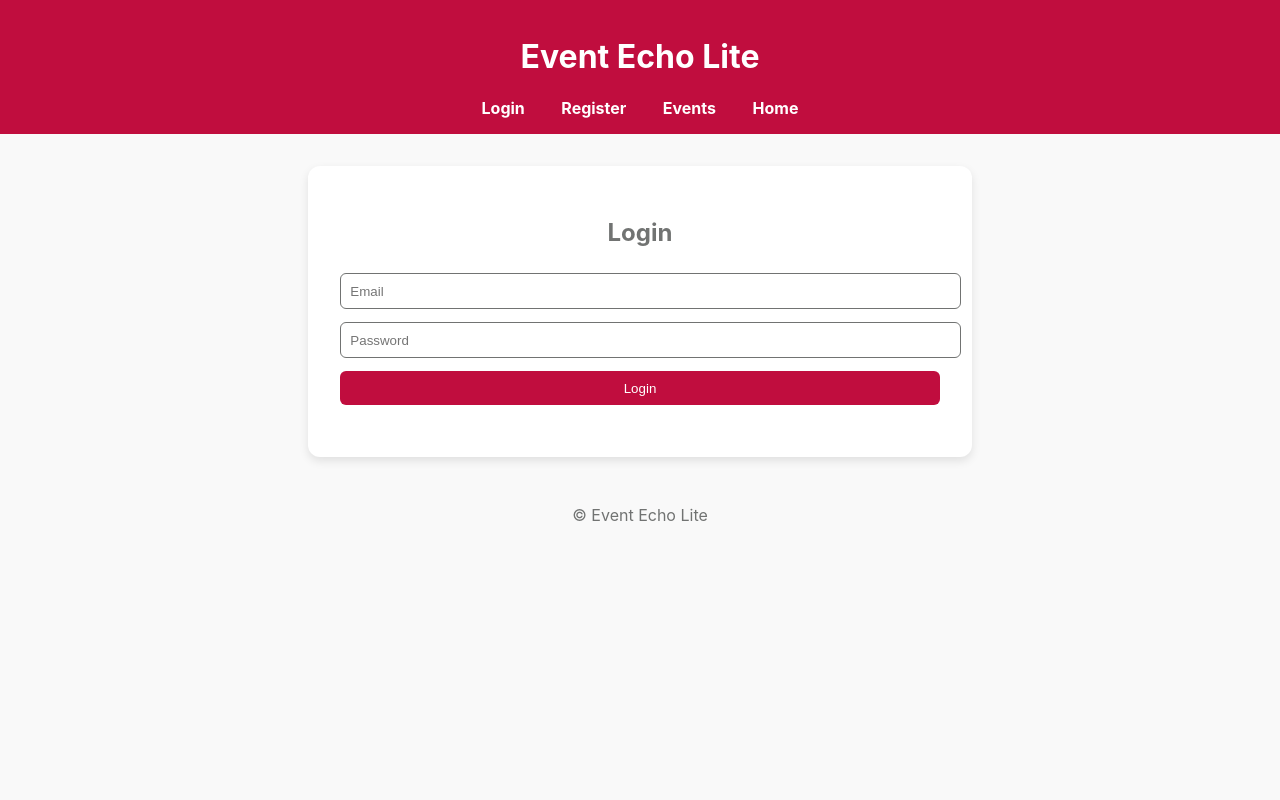
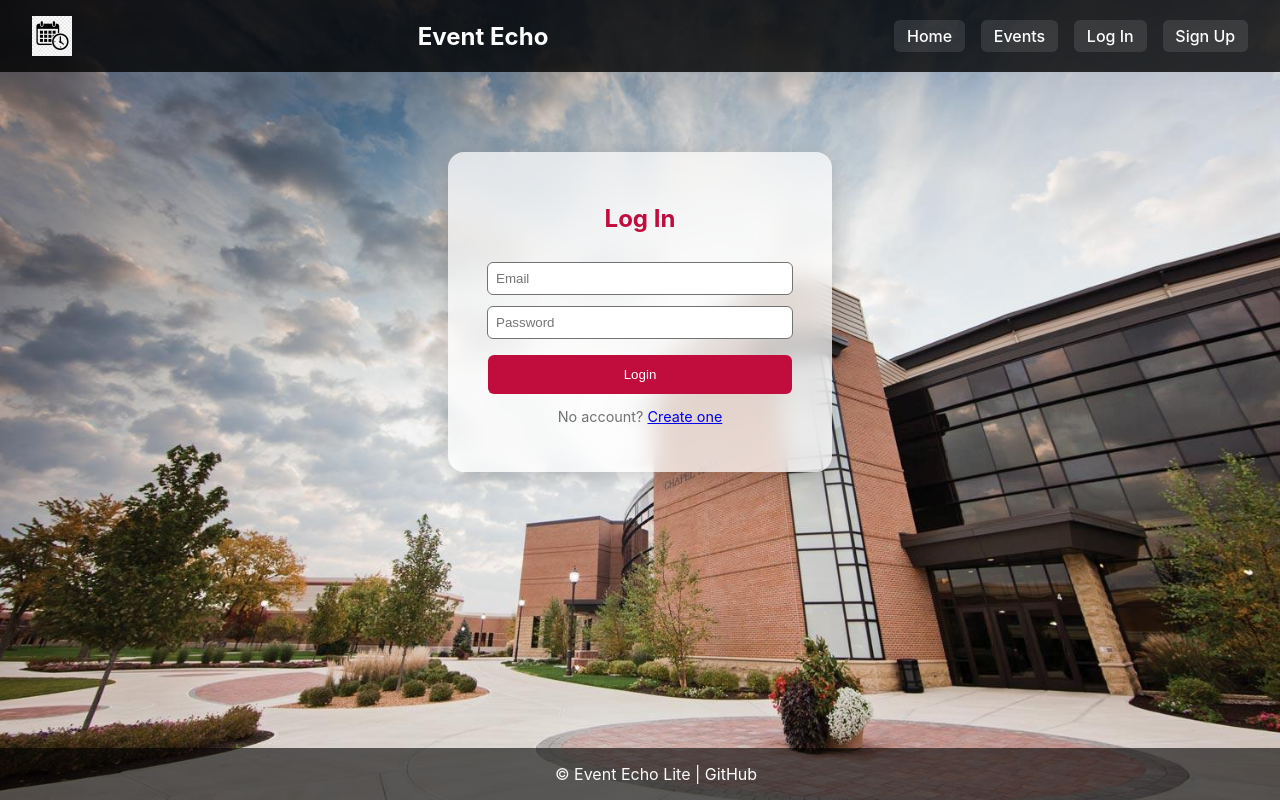
Before and after one commit to JoshuaCYin/Event-Echo-Lite, a plain HTML site: page frontend/index.html in a window 1280 px wide. Drawn offline with Linux system fonts and the light colour scheme.

Commit message:
Add some prototype UI elements.

```diff
--- a/frontend/css/main.css
+++ b/frontend/css/main.css
@@ -1,64 +1,133 @@
-:root {     /* Base colors */
+:root { /* Base colors */
   --red: #C00D3E;
   --gray: #717372;
-  --offwhite: #F9F9F9;
-  --accent: #fd3333;
+  --offwhite: #f9f9f9;
+  --accent: #2E8B57;
 }
 
 body {
+  margin: 0;
   font-family: 'Inter', sans-serif;
-  background-color: var(--offwhite);
   color: var(--gray);
-  margin: 0;
+  background: url("../assets/chapel_auditorium.jpeg") center/cover no-repeat fixed; /* background photo */
+  height: 100vh;
+}
+
+footer { /* included footer styles mainly to ensure it is fixed to the bottom */
+  position: fixed;
+  bottom: 0;
+  width: 100%;
+  text-align: center;
+  padding: 0.5em;
+  color: var(--offwhite);
+  background: rgba(0,0,0,0.6);
+}
+
+/* ---------- NAVBAR ---------- */
+.logo {
+  height: 40px;
+  margin-right: 0em;
 }
 
 header {
+  background: rgba(0, 0, 0, 0.8);
+  color: white;
+  display: flex;
+  justify-content: space-between;
+  align-items: center;
+  padding: 1em 2em;
+}
+
+header h1 {
+  margin: 0;
+  font-size: 1.5em;
+}
+
+nav {
+  display: flex;
+  gap: 1em;
+}
+
+nav a, .nav-btn {
+  color: white;
+  text-decoration: none;
+  font-weight: 500;
+  background: rgba(255,255,255,0.1);
+  padding: 0.4em 0.8em;
+  cursor: pointer;
+  transition: 0.2s;
+  border-radius: 6px;
+}
+
+nav a:hover, .nav-btn:hover{
   background: var(--red);
   color: white;
-  padding: 1em;
+}
+
+/* Hamburger */
+.menu-toggle {
+  display: none;
+  font-size: 1.5em;
+  cursor: pointer;
+}
+
+@media (max-width: 700px) {
+  nav { display: none; }
+  .menu-toggle { display: block; }
+}
+
+/* ---------- GLASSY FORM ---------- */
+.glass-card {
+  background: rgba(255, 255, 255, 0.7);
+  backdrop-filter: blur(12px);
+  padding: 2em;
+  border-radius: 16px;
+  box-shadow: 0 6px 25px rgba(0,0,0,0.2);
+  width: 320px;
+  margin: 10vh auto;
   text-align: center;
 }
 
-nav a {
-  color: white;
-  margin: 0 1em;
-  text-decoration: none;
-  font-weight: bold;
+.glass-card h2 {
+  color: var(--red);
+  margin-bottom: 1em;
 }
 
-nav a:hover {
-  text-decoration: underline;
-}
-
-main {
-  max-width: 600px;
-  margin: 2em auto;
-  background: white;
-  padding: 2em;
-  border-radius: 12px;
-  box-shadow: 0 4px 10px rgba(0,0,0,0.1);
-}
-
-input, button {
-  width: 100%;
-  padding: 0.7em;
-  margin: 0.5em 0;
+input {
+  width: 90%;
+  padding: 0.6em;
+  margin: 0.4em 0;
   border-radius: 6px;
   border: 1px solid var(--gray);
 }
 
 button {
-  background-color: var(--red);
+  background: var(--red);
   color: white;
   border: none;
-  transition: background 0.2s ease, transform 0.1s ease;
+  border-radius: 6px;
+  padding: 0.9em 1.5em; /* change these for the padding/margin around the buttons */
+  margin-top: 0.8em;    /* change this for the margin around the buttons */
+  cursor: pointer;
+  transition: transform 0.1s ease;
+  width: 95%;
 }
 
 button:hover {
+  transform: scale(1.03);
   background: #a00c34;
-  transform: scale(1.02);
 }
 
-@media (max-width: 700px) {
-  main { margin: 1em; padding: 1em; }
+/* alleged responsive card scaling (doesn't seem to work) */
+@media (max-width: 400px) {
+  .glass-card {
+    width: 10%;
+  }
 }
+
+/* ---------- UTILITIES ---------- */
+.text-small {
+  font-size: 0.9em;
+}
+
+.hidden { display: none; }
--- a/frontend/index.html
+++ b/frontend/index.html
@@ -9,19 +9,33 @@
 </head>
 <body>
   <header>
-    <h1>Event Echo Lite</h1>
+    <img src="./assets/logo.png" alt="Logo" class="logo"> <!-- placeholder for logo -->
+    <h1>Event Echo</h1>
+    <div class="menu-toggle">☰</div>
     <nav>
-      <a href="#/login">Login</a>
-      <a href="#/register">Register</a>
+      <a href="#/home">Home</a>
       <a href="#/events">Events</a>
-      <a href="#/home">Home</a>
+      <a class="nav-btn" href="#/login">Log In</a>
+      <a class="nav-btn" href="#/register">Sign Up</a>
     </nav>
   </header>
 
   <main id="app"></main>
 
-  <footer style="text-align:center;color:var(--gray);padding:1em;">© Event Echo Lite</footer> <!-- change to Event Echo later-->
+  <footer style="text-align:center; padding:1em; color:var(--offwhite);">
+    © Event Echo Lite |
+    <!-- Github link --> <a href="https://github.com/JoshuaCYin/Event-Echo-Lite/tree/main" target="_blank" style="color:white;text-decoration:none;">GitHub</a>
+  </footer>
 
   <script type="module" src="./js/router.js"></script>
+
+  <!-- Navbar Animation -->
+  <script>
+    document.querySelector('.menu-toggle').onclick = () => {
+      const nav = document.querySelector('nav');
+      nav.style.display = nav.style.display === 'flex' ? 'none' : 'flex';
+    };
+  </script>
+
 </body>
 </html>
--- a/frontend/pages/login.html
+++ b/frontend/pages/login.html
@@ -1,28 +1,21 @@
 <!-- This page is simple and an example. Added 10-17-2025, ensure it is updated later. -->
 
-<div style="text-align:center;">
-  <h2>Login</h2>
+<div class="glass-card">
+  <h2>Log In</h2>
   <input id="logEmail" placeholder="Email"><br>
   <input id="logPass" type="password" placeholder="Password"><br>
   <button id="loginBtn">Login</button>
+  <p class="text-small">No account? <a href="#/register">Create one</a></p>
   <pre id="output"></pre>
 </div>
 
 <script type="module">
 import { api } from "../js/api.js";
-import { API_BASE } from "../js/config.js";
-
 document.querySelector("#loginBtn").onclick = async () => {
   const email = document.querySelector("#logEmail").value;
   const pass = document.querySelector("#logPass").value;
-
-  // Check if the email and password are not empty
-  if (!email || !pass) {
-    alert("Please enter both email and password.");
-    return;
-  }
-
   const res = await api("/auth/login", "POST", { email, password: pass });
   document.querySelector("#output").textContent = JSON.stringify(res, null, 2);
+  if (res.token) localStorage.setItem("token", res.token);
 };
 </script>
```
Also changed, not shown: frontend/js/app.js (+15 -0 lines), frontend/pages/register.html (+3 -3 lines), frontend/assets/chapel_auditorium.jpeg (added), frontend/assets/logo.png (added).
